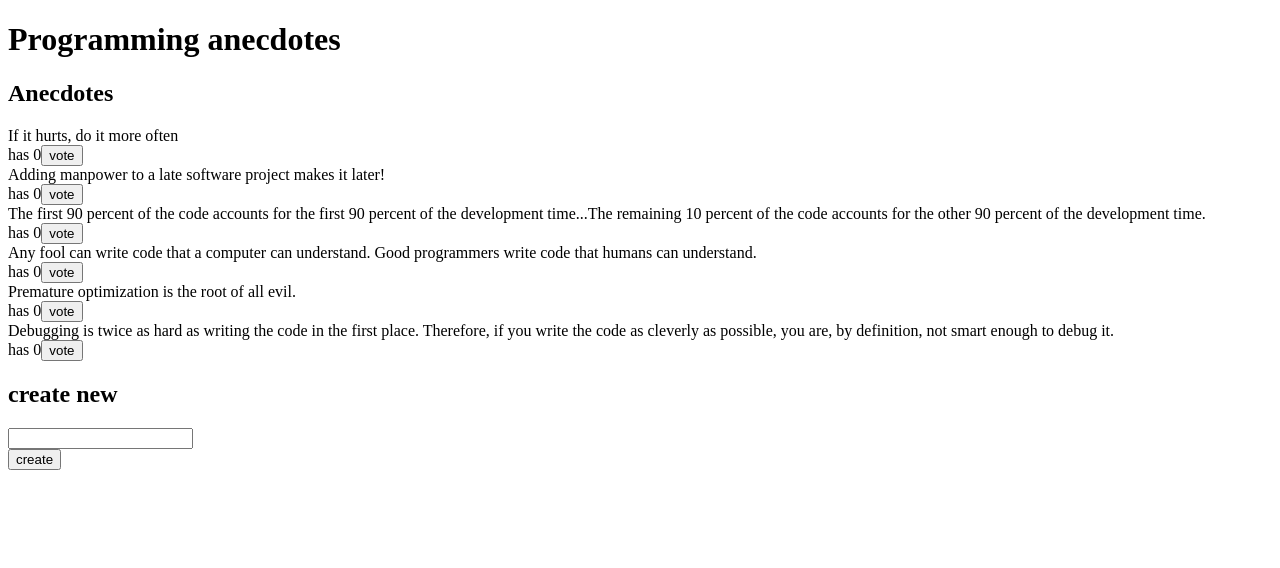
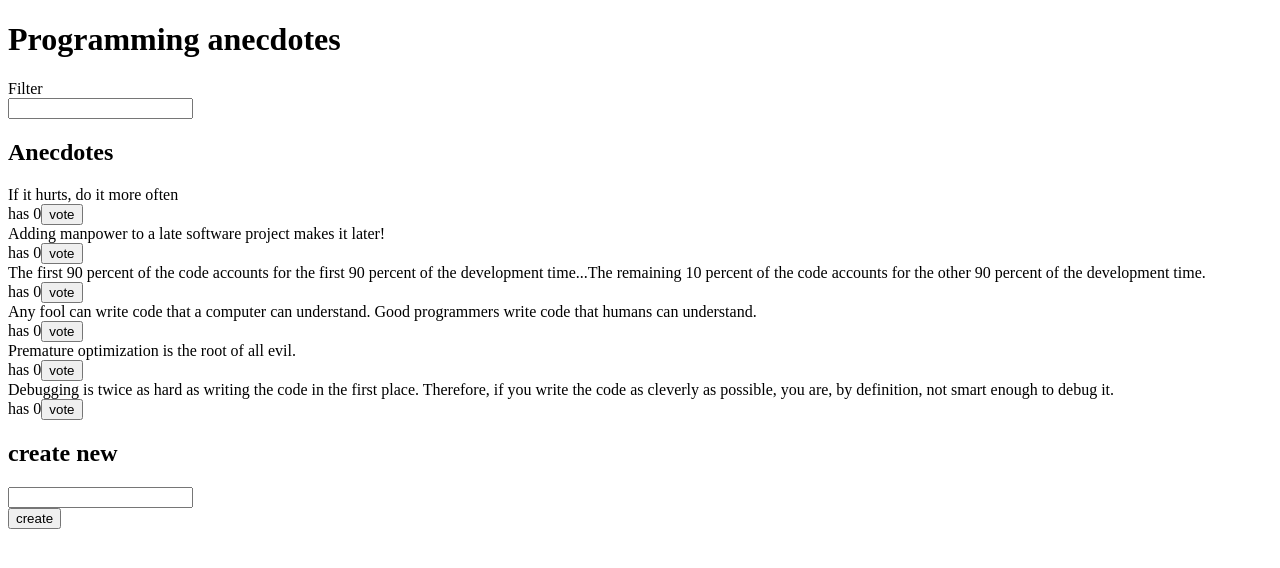
Before and after one commit to andersnylund/fullstack-open-2018, a React (Create React App) app in the folder osa6/redux-anecdotes-v2/: page / in a window 1280 px wide. Shown: the top 568 px of the page. Built offline with nearby package versions, Linux system fonts and the light colour scheme.

Commit message:
Solve 6.5

```diff
--- a/osa6/redux-anecdotes-v2/src/App.js
+++ b/osa6/redux-anecdotes-v2/src/App.js
@@ -2,6 +2,7 @@ import React from 'react';
 import Notification from './components/Notification';
 import AnecdoteForm from './components/AnecdoteForm';
 import AnecdoteList from './components/AnecdoteList';
+import Filter from './components/Filter';
 
 class App extends React.Component {
 
@@ -9,6 +10,7 @@ class App extends React.Component {
 		return (
 			<div>
 				<h1>Programming anecdotes</h1>
+				<Filter store={this.props.store} />
 				<Notification store={this.props.store} />
 				<AnecdoteList store={this.props.store} />
 				<AnecdoteForm store={this.props.store} />
--- a/osa6/redux-anecdotes-v2/src/components/AnecdoteList.js
+++ b/osa6/redux-anecdotes-v2/src/components/AnecdoteList.js
@@ -13,7 +13,10 @@ class AnecdoteList extends React.Component {
 	}
 
 	render() {
-		const anecdotes = this.props.store.getState().anecdotes;
+		const filter = this.props.store.getState().filter;
+		const anecdotes = this.props.store.getState().anecdotes.filter(a => {
+			return a.content.toLowerCase().includes(filter);
+		});
 		return (
 			<div>
 				<h2>Anecdotes</h2>
--- /dev/null
+++ b/osa6/redux-anecdotes-v2/src/components/Filter.js
@@ -0,0 +1,21 @@
+import React from 'react';
+import { changeFilter } from '../reducers/filterReducer';
+
+export default class Filter extends React.Component {
+	handleChange = (event) => {
+		event.preventDefault();
+		this.props.store.dispatch(changeFilter(event.target.value));
+	}
+	render() {
+		const style = {
+			marginBottom: 10
+		};
+
+		return (
+			<div style={style}>
+				<div>Filter</div>
+				<input onChange={this.handleChange}/>
+			</div>
+		);
+	}
+}
--- /dev/null
+++ b/osa6/redux-anecdotes-v2/src/reducers/filterReducer.js
@@ -0,0 +1,18 @@
+const initialFilterValue = '';
+
+const reducer = (store = initialFilterValue, action) => {
+	if (action.type === 'FILTER') {
+		return action.filter.toLowerCase();
+	}
+
+	return store;
+};
+
+export const changeFilter = (filter) => {
+	return {
+		type: 'FILTER',
+		filter
+	};
+};
+
+export default reducer;
--- a/osa6/redux-anecdotes-v2/src/store.js
+++ b/osa6/redux-anecdotes-v2/src/store.js
@@ -1,10 +1,12 @@
 import { createStore, combineReducers } from 'redux';
 import anecdoteReducer from './reducers/anecdoteReducer';
 import notificationReducer from './reducers/notificationReducer';
+import filterReducer from './reducers/filterReducer';
 
 const reducer = combineReducers({
 	anecdotes: anecdoteReducer,
-	notification: notificationReducer
+	notification: notificationReducer,
+	filter: filterReducer
 });
 
 const store = createStore(reducer);
```
